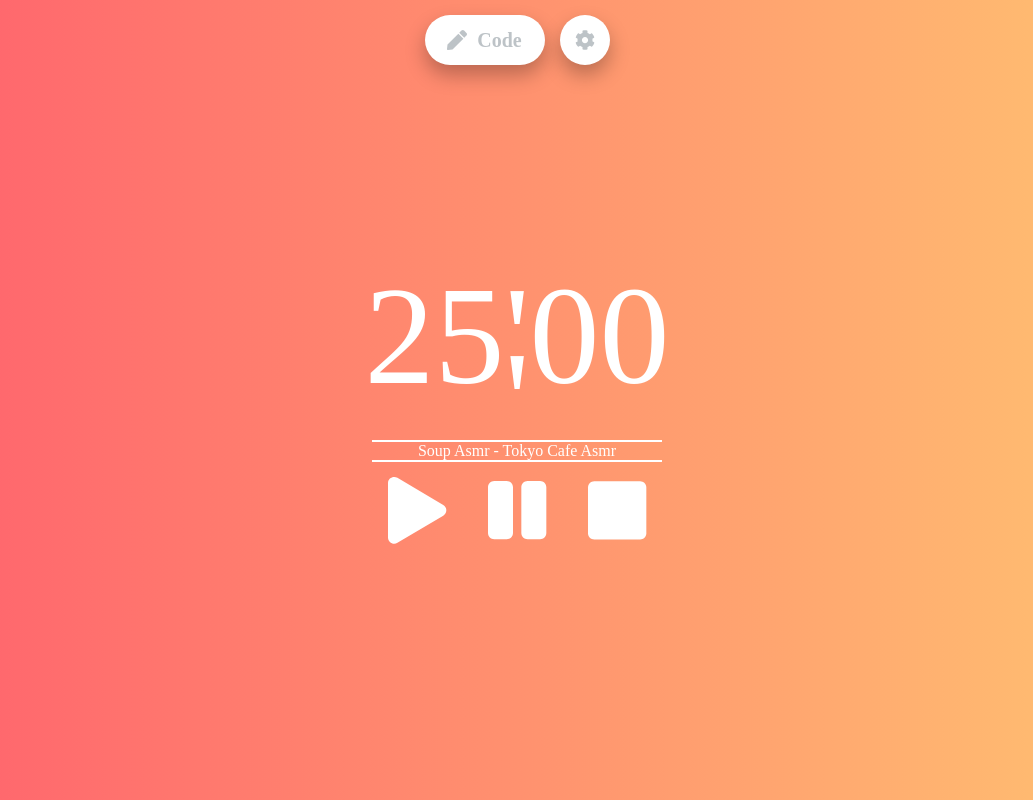
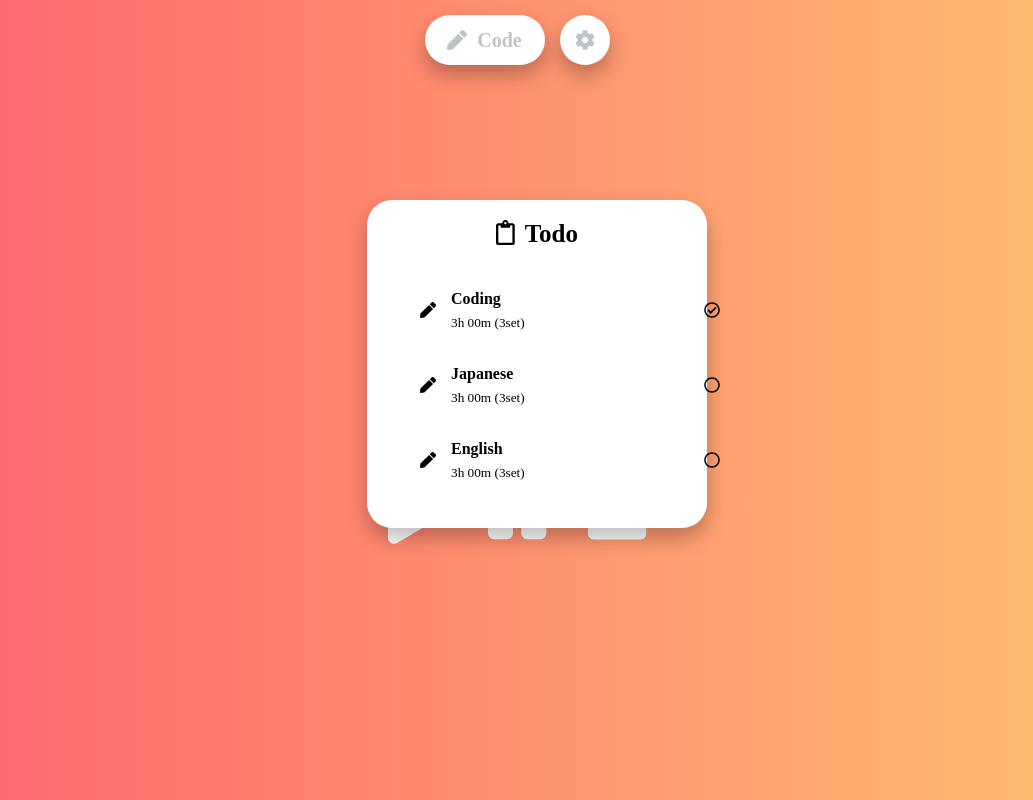
Before and after one commit to Kwon770/focus-timer, a React (Create React App) app: page / in a window 1280 px wide. Shown: the whole page, without its empty margins (123-1156 px from the left). Built offline with nearby package versions, Linux system fonts and the light colour scheme; what typography would draw is missing.

Commit message:
fear: Add ToDos panel design

```diff
--- a/package.json
+++ b/package.json
@@ -4,6 +4,7 @@
   "private": true,
   "dependencies": {
     "@fortawesome/fontawesome-svg-core": "^1.2.27",
+    "@fortawesome/free-regular-svg-icons": "^5.13.0",
     "@fortawesome/free-solid-svg-icons": "^5.12.1",
     "@fortawesome/react-fontawesome": "^0.1.9",
     "@rooks/use-input": "^3.6.0",
--- a/src/App.js
+++ b/src/App.js
@@ -183,7 +183,8 @@ export default class App extends Component {
         ) : (
           ""
         )}
-        {isToDoClick ? <ToDoPanel toDos={toDos} /> : ""}
+        {/* {isToDoClick ? <ToDoPanel toDos={toDos} /> : ""} */}
+        <ToDoPanel toDos={toDos} />
         <ButtonConatiner>
           <ToDoButton curDo={curDo} toggleToDo={this._toggleToDo} />
           <SettingButton
--- a/src/components/ToDoButton.js
+++ b/src/components/ToDoButton.js
@@ -24,5 +24,6 @@ const Button = styled.div`
   align-items: center;
   font-size: 20px;
   font-weight: 600;
+  /* THEME */
   color: ${(props) => (props.isFocus ? "#ff8f70" : "#bdc3c7")};
 `;
--- a/src/components/ToDoPanel.js
+++ b/src/components/ToDoPanel.js
@@ -0,0 +1,137 @@
+import React from "react";
+import styled from "styled-components";
+import { FontAwesomeIcon } from "@fortawesome/react-fontawesome";
+import { faPen } from "@fortawesome/free-solid-svg-icons";
+import {
+  faClipboard,
+  faCircle,
+  faCheckCircle,
+} from "@fortawesome/free-regular-svg-icons";
+
+export default function ToDoPanel(props) {
+  const {} = props;
+  return (
+    <Panel>
+      <TitleContainer>
+        <FontAwesomeIcon icon={faClipboard} style={{ marginRight: 10 }} />
+        Todo
+      </TitleContainer>
+      <List_Conatiner>
+        <List_Element>
+          <Di>
+            <Progress_Icon>
+              <FontAwesomeIcon icon={faPen} style={{ marginRight: 15 }} />
+            </Progress_Icon>
+            <Information_Container>
+              <ToDo_Title>Coding</ToDo_Title>
+              <ToDo_Time>3h 00m (3set)</ToDo_Time>
+            </Information_Container>
+          </Di>
+          <Progress_Button>
+            <FontAwesomeIcon icon={faCheckCircle} />
+          </Progress_Button>
+        </List_Element>
+        <List_Element>
+          <Di>
+            <Progress_Icon>
+              <FontAwesomeIcon icon={faPen} style={{ marginRight: 15 }} />
+            </Progress_Icon>
+            <Information_Container>
+              <ToDo_Title>Japanese</ToDo_Title>
+              <ToDo_Time>3h 00m (3set)</ToDo_Time>
+            </Information_Container>
+          </Di>
+          <Progress_Button>
+            <FontAwesomeIcon icon={faCircle} />
+          </Progress_Button>
+        </List_Element>
+        <List_Element>
+          <Di>
+            <Progress_Icon>
+              <FontAwesomeIcon icon={faPen} style={{ marginRight: 15 }} />
+            </Progress_Icon>
+            <Information_Container>
+              <ToDo_Title>English</ToDo_Title>
+              <ToDo_Time>3h 00m (3set)</ToDo_Time>
+            </Information_Container>
+          </Di>
+          <Progress_Button>
+            <FontAwesomeIcon icon={faCircle} />
+          </Progress_Button>
+        </List_Element>
+      </List_Conatiner>
+    </Panel>
+  );
+}
+
+const Di = styled.div`
+  display: flex;
+  align-items: center;
+  justify-content: center;
+`;
+
+const ToDo_Time = styled.h5`
+  margin: 7px 0px;
+  font-weight: 400;
+  /* color: */
+`;
+
+const ToDo_Title = styled.h4`
+  margin: 7px 0px;
+  /* color: */
+`;
+
+const Progress_Button = styled.div``;
+
+const Information_Container = styled.div``;
+
+const Progress_Icon = styled.div`
+  /* color: */
+`;
+
+const List_Element = styled.li`
+  margin: 10px 0px;
+  padding: 0px 13px;
+  display: flex;
+  align-items: center;
+  justify-content: space-between;
+  width: 100%;
+`;
+
+const List_Conatiner = styled.ul`
+  list-style: none;
+  display: flex;
+  flex-direction: column;
+  align-items: flex-start;
+  justify-content: flex-start;
+  width: 100%;
+  margin: 0px;
+  margin-top: 25px;
+  margin-bottom: 10px;
+`;
+
+const TitleContainer = styled.div`
+  align-items: center;
+  justify-content: space-around;
+  font-size: 25px;
+  font-weight: 600;
+  /* color: */
+`;
+
+const Panel = styled.div`
+  padding: 20px;
+  position: absolute;
+  top: 50%;
+  margin-top: -200px;
+  left: 50%;
+  margin-left: -150px;
+  width: 300px;
+  /* height: 450px; */
+  border-radius: 25px;
+  background-color: ${(props) => props.theme.panelBgColor};
+  box-shadow: rgba(0, 0, 0, 0.27) 0 10px 20px;
+  display: flex;
+  flex-direction: column;
+  align-items: center;
+  justify-content: flex-start;
+`;
```
Also changed, not shown: 1 other file (tests, documents, lock files or other folders).
